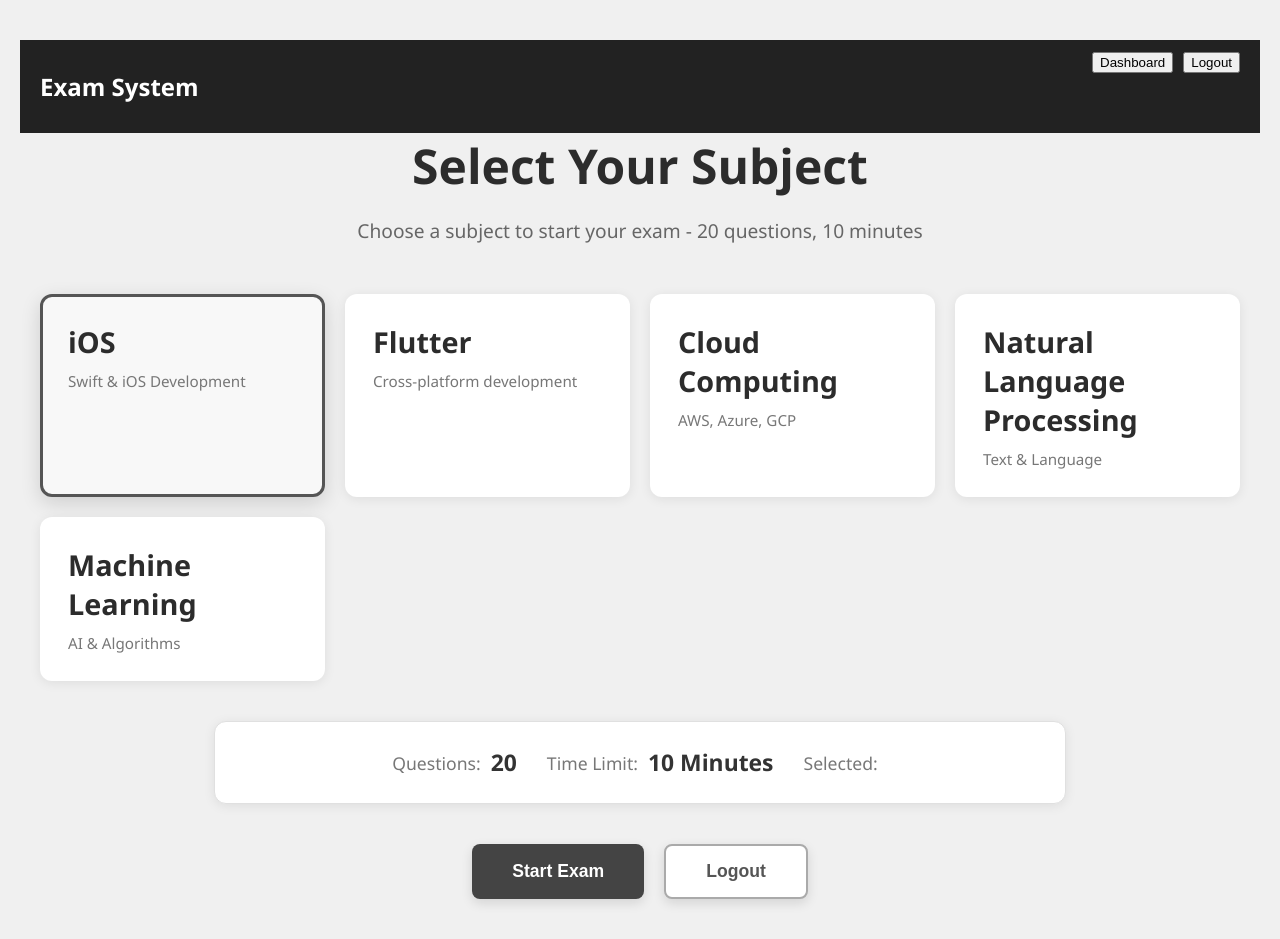
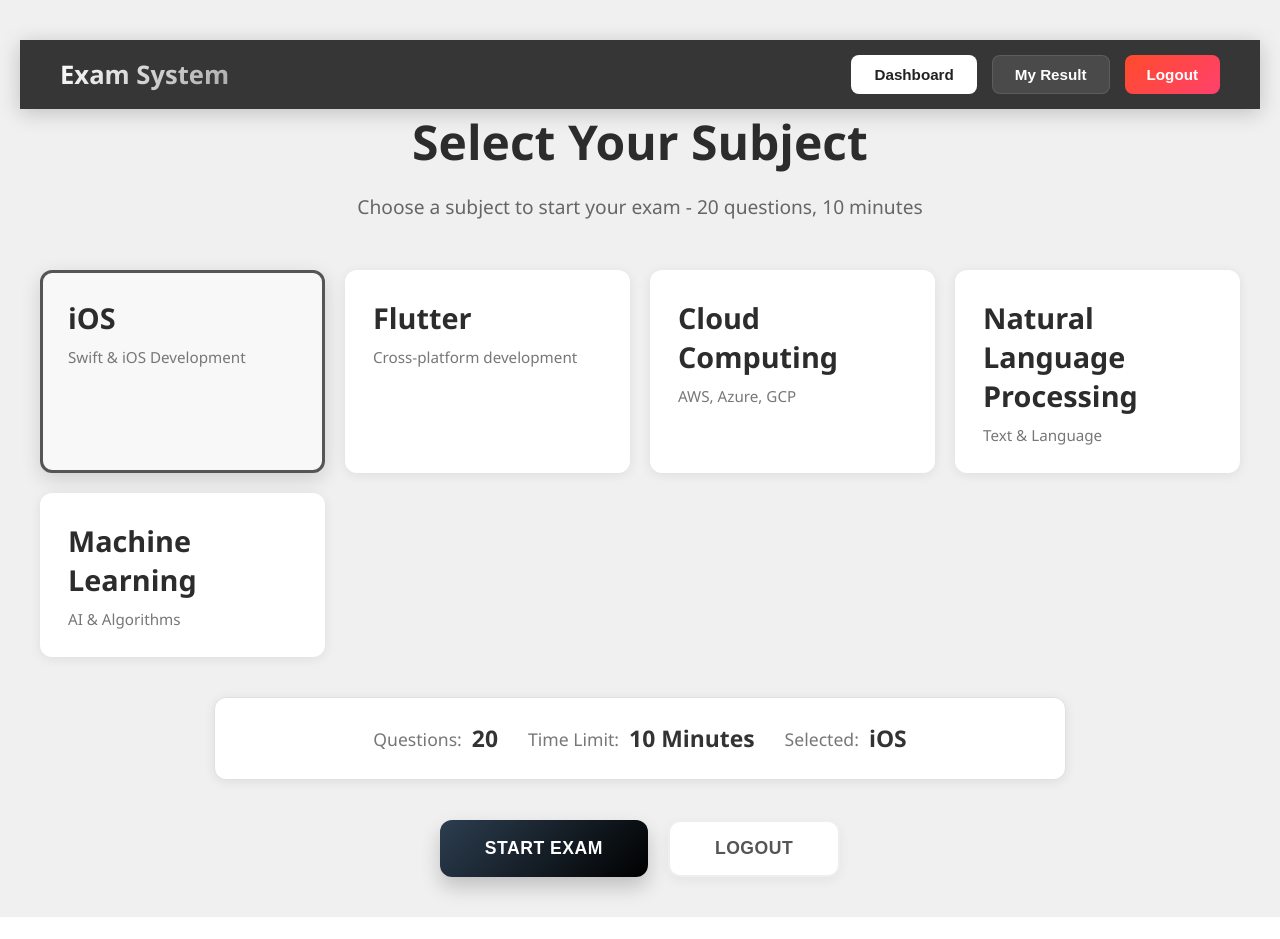
Before and after one commit to aeshashiyani/exam-backend, a React (Create React App) app in the folder frontend/: page /dashboard in a window 1280 px wide. After the commit the page ends 917 px from the top, so only its background shows below. Built offline with nearby package versions, Linux system fonts and the light colour scheme.

Commit message:
UI Redesign: Premium Dashboard, My Result History filtering, and Navbar modernization

```diff
--- a/frontend/src/App.js
+++ b/frontend/src/App.js
@@ -313,6 +313,7 @@ import Register from "./pages/Register";
 import Dashboard from "./pages/Dashboard";
 import Exam from "./pages/Exam";
 import Result from "./pages/Result";
+import Profile from "./pages/Profile";
 
 function App() {
   return (
@@ -324,6 +325,7 @@ function App() {
         <Route path="/dashboard" element={<Dashboard />} />
         <Route path="/exam" element={<Exam />} />
         <Route path="/result" element={<Result />} />
+        <Route path="/profile" element={<Profile />} />
       </Routes>
     </BrowserRouter>
   );
--- /dev/null
+++ b/frontend/src/components/Navbar.css
@@ -0,0 +1,82 @@
+.navbar {
+  display: flex;
+  justify-content: space-between;
+  align-items: center;
+  padding: 15px 40px;
+  background: rgba(34, 34, 34, 0.9);
+  backdrop-filter: blur(10px);
+  color: #fff;
+  position: sticky;
+  top: 0;
+  z-index: 1000;
+  box-shadow: 0 4px 20px rgba(0, 0, 0, 0.2);
+}
+
+.nav-brand {
+  font-size: 1.6em;
+  font-weight: 800;
+  cursor: pointer;
+  background: linear-gradient(135deg, #fff 0%, #aaa 100%);
+  -webkit-background-clip: text;
+  -webkit-text-fill-color: transparent;
+  transition: opacity 0.3s ease;
+}
+
+.nav-brand:hover {
+  opacity: 0.8;
+}
+
+.nav-links {
+  display: flex;
+  gap: 15px;
+}
+
+.nav-btn {
+  padding: 10px 22px;
+  font-size: 0.95em;
+  font-weight: 600;
+  border: none;
+  border-radius: 8px;
+  cursor: pointer;
+  transition: all 0.3s cubic-bezier(0.4, 0, 0.2, 1);
+  background: rgba(255, 255, 255, 0.1);
+  color: #fff;
+  border: 1px solid rgba(255, 255, 255, 0.1);
+}
+
+.nav-btn:hover {
+  background: rgba(255, 255, 255, 0.2);
+  transform: translateY(-2px);
+  box-shadow: 0 4px 12px rgba(0, 0, 0, 0.2);
+}
+
+.nav-btn.active {
+  background: #fff;
+  color: #222;
+}
+
+.nav-btn-logout {
+  background: linear-gradient(135deg, #ff4b2b 0%, #ff416c 100%);
+  color: white;
+  border: none;
+}
+
+.nav-btn-logout:hover {
+  box-shadow: 0 4px 15px rgba(255, 65, 108, 0.4);
+  transform: translateY(-2px);
+}
+
+@media (max-width: 768px) {
+  .navbar {
+    padding: 15px 20px;
+  }
+
+  .nav-brand {
+    font-size: 1.3em;
+  }
+
+  .nav-btn {
+    padding: 8px 15px;
+    font-size: 0.85em;
+  }
+}
--- a/frontend/src/components/Navbar.js
+++ b/frontend/src/components/Navbar.js
@@ -1,30 +1,49 @@
-import { useNavigate } from "react-router-dom";
+import { useNavigate, useLocation } from "react-router-dom";
+import "./Navbar.css";
 
 function Navbar() {
   const nav = useNavigate();
+  const location = useLocation();
+
+  const username = (localStorage.getItem("username") && localStorage.getItem("username") !== "undefined")
+                   ? localStorage.getItem("username")
+                   : null;
+
+  const handleLogout = () => {
+    localStorage.removeItem("token");
+    localStorage.removeItem("role");
+    localStorage.removeItem("username");
+    nav("/login");
+  };
+
+  const isActive = (path) => location.pathname === path;
 
   return (
-    <div style={{
-      display: "flex",
-      justifyContent: "space-between",
-      padding: "10px 20px",
-      background: "#222",
-      color: "#fff"
-    }}>
-      <h2 style={{ cursor: "pointer" }} onClick={() => nav("/dashboard")}>
-        Exam System
-      </h2>
+    <nav className="navbar">
+      <div className="nav-brand" onClick={() => nav("/dashboard")}>
+        Exam System {username && <span style={{ fontSize: "0.5em", opacity: 0.7, marginLeft: "10px" }}>({username})</span>}
+      </div>
 
-      <div>
-        <button onClick={() => nav("/dashboard")} style={{ marginRight: 10 }}>
+      <div className="nav-links">
+        <button
+          className={`nav-btn ${isActive("/dashboard") ? "active" : ""}`}
+          onClick={() => nav("/dashboard")}
+        >
           Dashboard
         </button>
 
-        <button onClick={() => nav("/")}>
+        <button
+          className={`nav-btn ${isActive("/profile") ? "active" : ""}`}
+          onClick={() => nav("/profile")}
+        >
+          My Result
+        </button>
+
+        <button className="nav-btn nav-btn-logout" onClick={handleLogout}>
           Logout
         </button>
       </div>
-    </div>
+    </nav>
   );
 }
 
--- a/frontend/src/pages/Dashboard.css
+++ b/frontend/src/pages/Dashboard.css
@@ -103,38 +103,46 @@
 
 .btn-start,
 .btn-logout {
-  padding: 15px 40px;
+  padding: 16px 45px;
   font-size: 1.1em;
   border: none;
-  border-radius: 8px;
+  border-radius: 12px;
   cursor: pointer;
-  transition: all 0.3s ease;
-  font-weight: bold;
-  box-shadow: 0 4px 12px rgba(0, 0, 0, 0.12);
+  transition: all 0.4s cubic-bezier(0.175, 0.885, 0.32, 1.275);
+  font-weight: 700;
+  letter-spacing: 0.5px;
+  text-transform: uppercase;
 }
 
 .btn-start {
-  background: #444;
+  background: linear-gradient(135deg, #2c3e50 0%, #000000 100%);
   color: white;
+  box-shadow: 0 10px 20px rgba(0, 0, 0, 0.2);
 }
 
 .btn-start:hover {
-  background: #222;
-  transform: translateY(-3px);
-  box-shadow: 0 6px 18px rgba(0, 0, 0, 0.2);
+  transform: translateY(-5px) scale(1.02);
+  box-shadow: 0 15px 30px rgba(0, 0, 0, 0.3);
+  background: linear-gradient(135deg, #34495e 0%, #1a1a1a 100%);
+}
+
+.btn-start:active {
+  transform: translateY(-2px);
 }
 
 .btn-logout {
   background: #ffffff;
   color: #555;
-  border: 2px solid #aaa;
+  border: 2px solid #eee;
+  box-shadow: 0 4px 12px rgba(0, 0, 0, 0.05);
 }
 
 .btn-logout:hover {
-  background: #555;
-  color: white;
-  border-color: #555;
-  transform: translateY(-3px);
+  background: #fdfdfd;
+  color: #ff4b2b;
+  border-color: #ff4b2b;
+  transform: translateY(-5px);
+  box-shadow: 0 10px 20px rgba(255, 75, 43, 0.1);
 }
 
 @media (max-width: 768px) {
--- a/frontend/src/pages/Dashboard.js
+++ b/frontend/src/pages/Dashboard.js
@@ -24,6 +24,7 @@ function Dashboard() {
   const logout = () => {
     localStorage.removeItem("token");
     localStorage.removeItem("role");
+    localStorage.removeItem("username");
     nav("/login");
   };
 
@@ -59,7 +60,7 @@ function Dashboard() {
         </div>
         <div className="info-item">
           <span>Selected:</span>
-          <strong>{subjects.find(s => s.id === subject)?.name.split(" ")[1]}</strong>
+          <strong>{subjects.find(s => s.id === subject)?.name}</strong>
         </div>
       </div>
 
--- a/frontend/src/pages/Login.js
+++ b/frontend/src/pages/Login.js
@@ -33,6 +33,7 @@ function Login() {
       if (res.ok) {
         localStorage.setItem("token", data.token);
         localStorage.setItem("role", data.role);
+        localStorage.setItem("username", data.username);
         nav("/dashboard");
       } else {
         setMessage(data.error || "Login failed");
--- /dev/null
+++ b/frontend/src/pages/Profile.js
@@ -0,0 +1,101 @@
+import { useEffect, useState } from "react";
+import { useNavigate } from "react-router-dom";
+import Navbar from "../components/Navbar";
+import axios from "axios";
+import "./Result.css"; // Reuse the same premium styling
+
+function Profile() {
+  const [results, setResults] = useState([]);
+  const [loading, setLoading] = useState(true);
+  const nav = useNavigate();
+  const API_URL = process.env.REACT_APP_API_URL || "http://127.0.0.1:5000";
+
+  useEffect(() => {
+    const fetchResults = async () => {
+      try {
+        const res = await axios.get(`${API_URL}/results`);
+        const currentUser = localStorage.getItem("username");
+
+        // Match current user OR the default "Student" name to ensure results appear
+        const userResults = res.data.filter(r =>
+          r.username === currentUser ||
+          r.username === "Student" ||
+          !r.username ||
+          r.username === "undefined"
+        );
+
+        setResults(userResults);
+      } catch (err) {
+        console.error("Failed to fetch history:", err);
+      } finally {
+        setLoading(false);
+      }
+    };
+    fetchResults();
+  }, [API_URL]);
+
+  return (
+    <div className="result-container">
+      <Navbar />
+      <div className="result-card" style={{ maxWidth: "800px", marginTop: "40px" }}>
+        <div className="result-header">
+          <h1>My Exam History</h1>
+          <p>View all your past performances</p>
+        </div>
+
+        {loading ? (
+          <div className="message">Loading your history...</div>
+        ) : results.length === 0 ? (
+          <div className="message">No exams taken yet. Go start one!</div>
+        ) : (
+          <div className="history-list">
+            {results.map((r, i) => (
+              <div key={i} className="stat-item" style={{
+                textAlign: "left",
+                marginBottom: "15px",
+                display: "flex",
+                justifyContent: "space-between",
+                alignItems: "center",
+                padding: "20px",
+                background: "#fdfdfd",
+                borderRadius: "12px",
+                borderBottom: "1px solid #eee"
+              }}>
+                <div>
+                  <div style={{ fontSize: "1.3em", fontWeight: "bold", color: "#1a1a1a", textTransform: "capitalize", marginBottom: "4px" }}>
+                    {r.subject}
+                  </div>
+                  <div style={{ fontSize: "0.85em", color: "#888", fontWeight: "500" }}>
+                    {new Date(r.createdAt).toLocaleDateString()}
+                  </div>
+                </div>
+                <div style={{ fontSize: "1.4em", fontWeight: "bold", color: "#d32f2f" }}>
+                  {r.score} / {r.total} ({Math.round((r.score / r.total) * 100)}%)
+                </div>
+              </div>
+            ))}
+          </div>
+        )}
+
+        <div className="result-actions" style={{ marginTop: "30px" }}>
+          <button
+            className="btn-action"
+            onClick={() => nav("/dashboard")}
+            style={{
+              padding: "10px 20px",
+              borderRadius: "8px",
+              border: "1px solid #ccc",
+              background: "#f5f5f5",
+              cursor: "pointer",
+              fontWeight: "600"
+            }}
+          >
+            Back to Dashboard
+          </button>
+        </div>
+      </div>
+    </div>
+  );
+}
+
+export default Profile;
--- a/frontend/src/pages/Result.css
+++ b/frontend/src/pages/Result.css
@@ -208,38 +208,40 @@
 }
 
 .btn-action {
-  padding: 15px 30px;
+  padding: 16px 35px;
   border: none;
-  border-radius: 8px;
-  font-size: 1.1em;
-  font-weight: bold;
+  border-radius: 12px;
+  font-size: 1.05em;
+  font-weight: 700;
   cursor: pointer;
-  transition: all 0.3s ease;
-  box-shadow: 0 4px 12px rgba(0, 0, 0, 0.10);
+  transition: all 0.4s cubic-bezier(0.175, 0.885, 0.32, 1.275);
+  box-shadow: 0 8px 20px rgba(0, 0, 0, 0.1);
+  letter-spacing: 0.5px;
 }
 
 .btn-primary {
-  background: #444;
+  background: linear-gradient(135deg, #2c3e50 0%, #000000 100%);
   color: white;
 }
 
 .btn-primary:hover {
-  background: #222;
-  transform: translateY(-3px);
-  box-shadow: 0 6px 18px rgba(0, 0, 0, 0.18);
+  transform: translateY(-5px);
+  box-shadow: 0 12px 25px rgba(0, 0, 0, 0.2);
+  background: linear-gradient(135deg, #34495e 0%, #1a1a1a 100%);
 }
 
 .btn-secondary {
   background: white;
   color: #555;
-  border: 2px solid #aaa;
+  border: 2px solid #eee;
 }
 
 .btn-secondary:hover {
-  background: #555;
-  color: white;
-  border-color: #555;
-  transform: translateY(-3px);
+  background: #fdfdfd;
+  color: #2c3e50;
+  border-color: #2c3e50;
+  transform: translateY(-5px);
+  box-shadow: 0 10px 20px rgba(0, 0, 0, 0.05);
 }
 
 .success-message {
```
Also changed, not shown: frontend/src/pages/Auth.css (+19 -11 lines), frontend/src/pages/Exam.css (+31 -22 lines), frontend/src/pages/Exam.js (+13 -7 lines), 1 other file (tests, documents, lock files or other folders).
